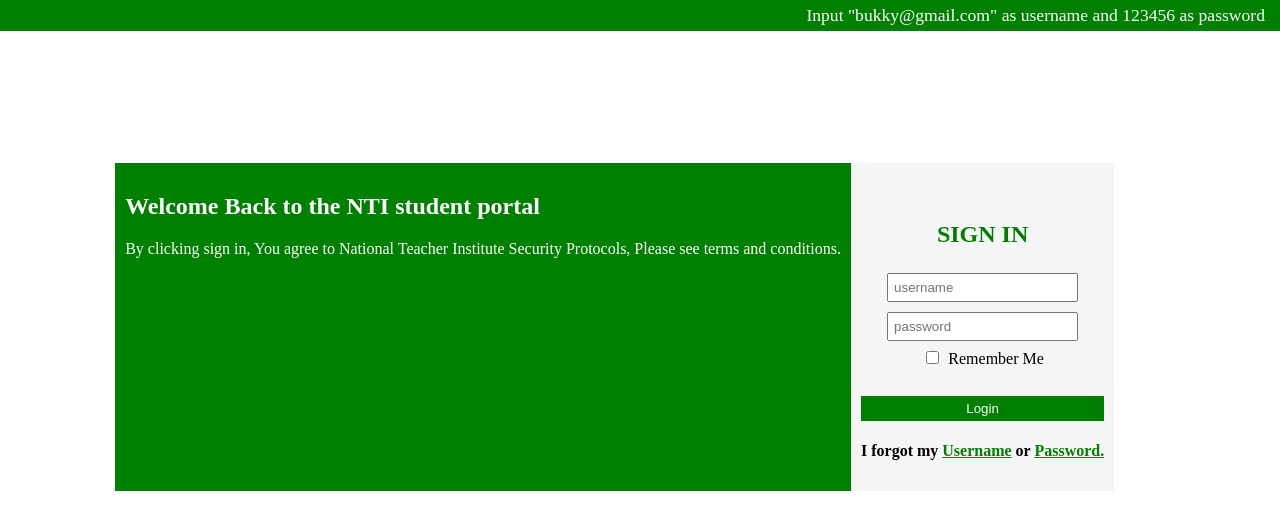
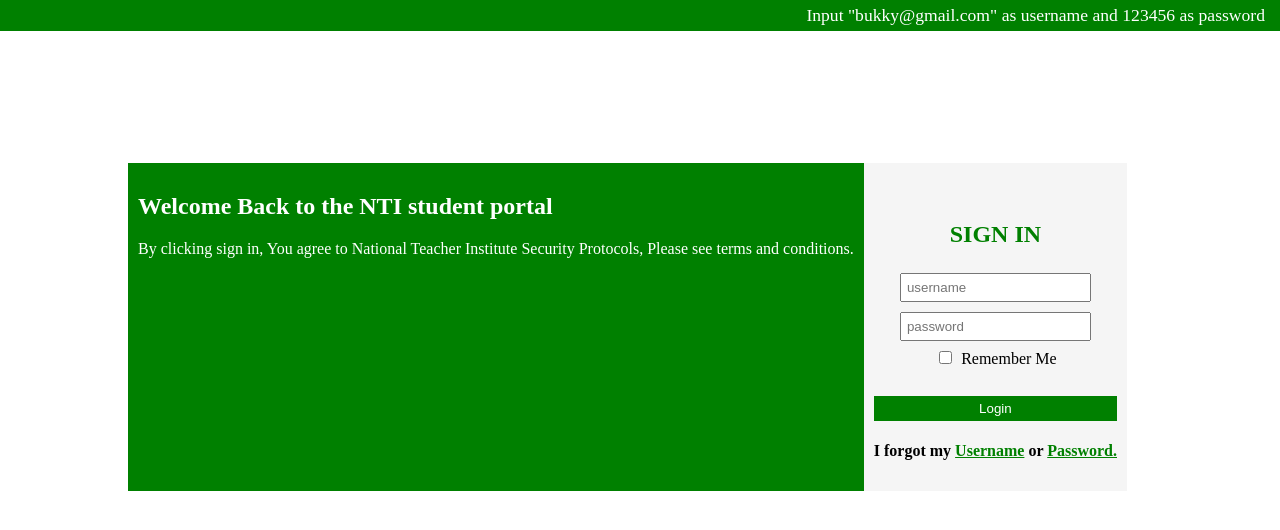
Before and after one commit to LrdTeejay/Exam, a plain HTML site: page index.html in a window 1280 px wide. Drawn offline with Linux system fonts and the light colour scheme.

Commit message:
Add files via upload

```diff
--- a/index.css
+++ b/index.css
@@ -4,7 +4,7 @@
   box-sizing: border box;
 }
 .con{
-  margin: 10% 9%;
+  margin: 10% 10%;
   display: flex;
 }
 .left{
```
Also changed, not shown: index2.html (+0 -3 lines).
